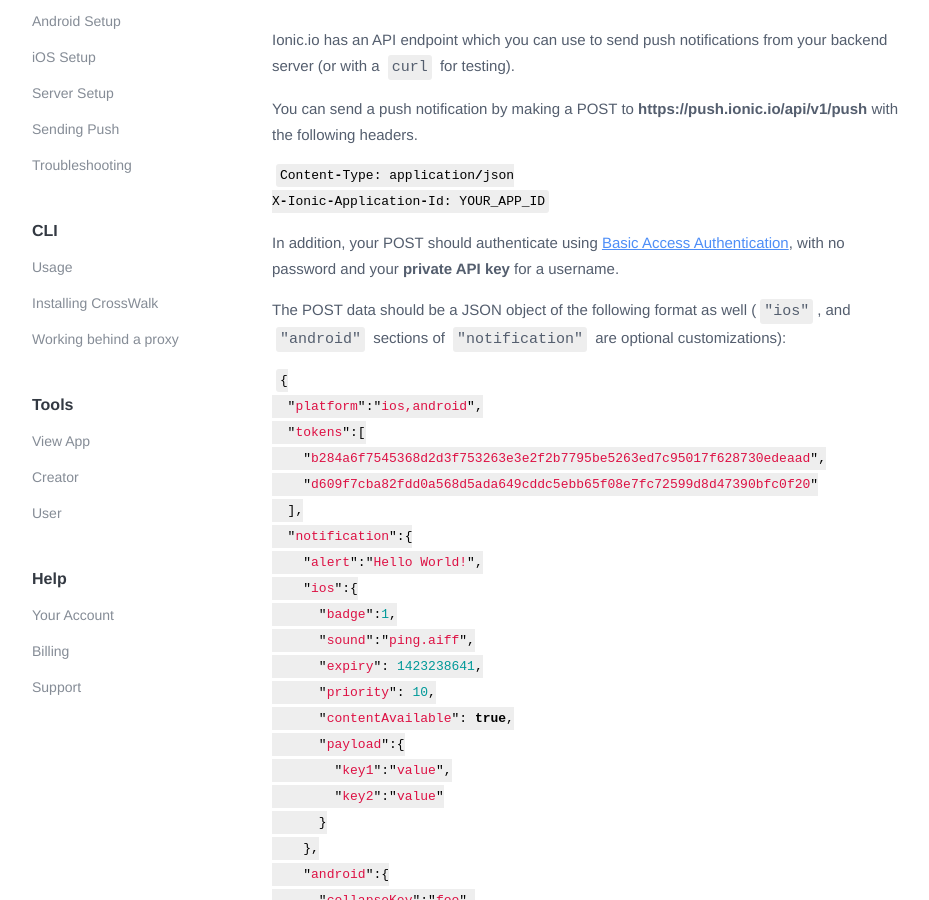
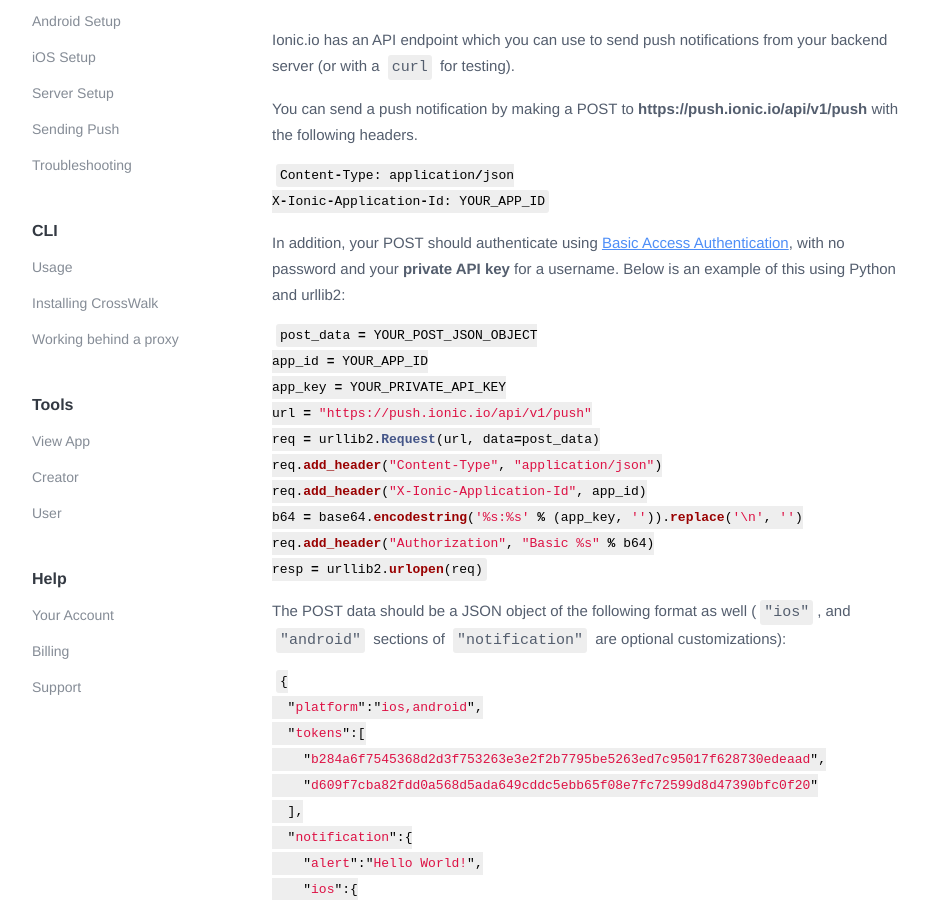
Before and after one commit to ionic-team/ionic-io-docs, a Jekyll site: the page built from push/send.md, in a window 1280 px wide and 900 px high, scrolled down 296 px. Shown: the whole window, without its empty margins (128-1057 px from the left). Built offline with Jekyll 4.4.1, drawn with Linux system fonts in a browser that asks for light colours; some web fonts are replaced; Markdown is read by kramdown in place of the engine named in the settings.

Commit message:
Python example

````diff
--- a/push/send.md
+++ b/push/send.md
@@ -25,7 +25,20 @@
 
 In addition, your POST should authenticate using
 <a href="http://en.wikipedia.org/wiki/Basic_access_authentication">Basic Access Authentication</a>, with no password and
-your <strong>private API key</strong> for a username.
+your <strong>private API key</strong> for a username.  Below is an example of this using Python and urllib2:
+
+```python
+post_data = YOUR_POST_JSON_OBJECT
+app_id = YOUR_APP_ID
+app_key = YOUR_PRIVATE_API_KEY
+url = "https://push.ionic.io/api/v1/push"
+req = urllib2.Request(url, data=post_data)
+req.add_header("Content-Type", "application/json")
+req.add_header("X-Ionic-Application-Id", app_id)
+b64 = base64.encodestring('%s:%s' % (app_key, '')).replace('\n', '')
+req.add_header("Authorization", "Basic %s" % b64)
+resp = urllib2.urlopen(req)
+```
 
 The POST data should be a JSON object of the following format as well (`"ios"`, and `"android"` sections of
 `"notification"` are optional customizations):
````
